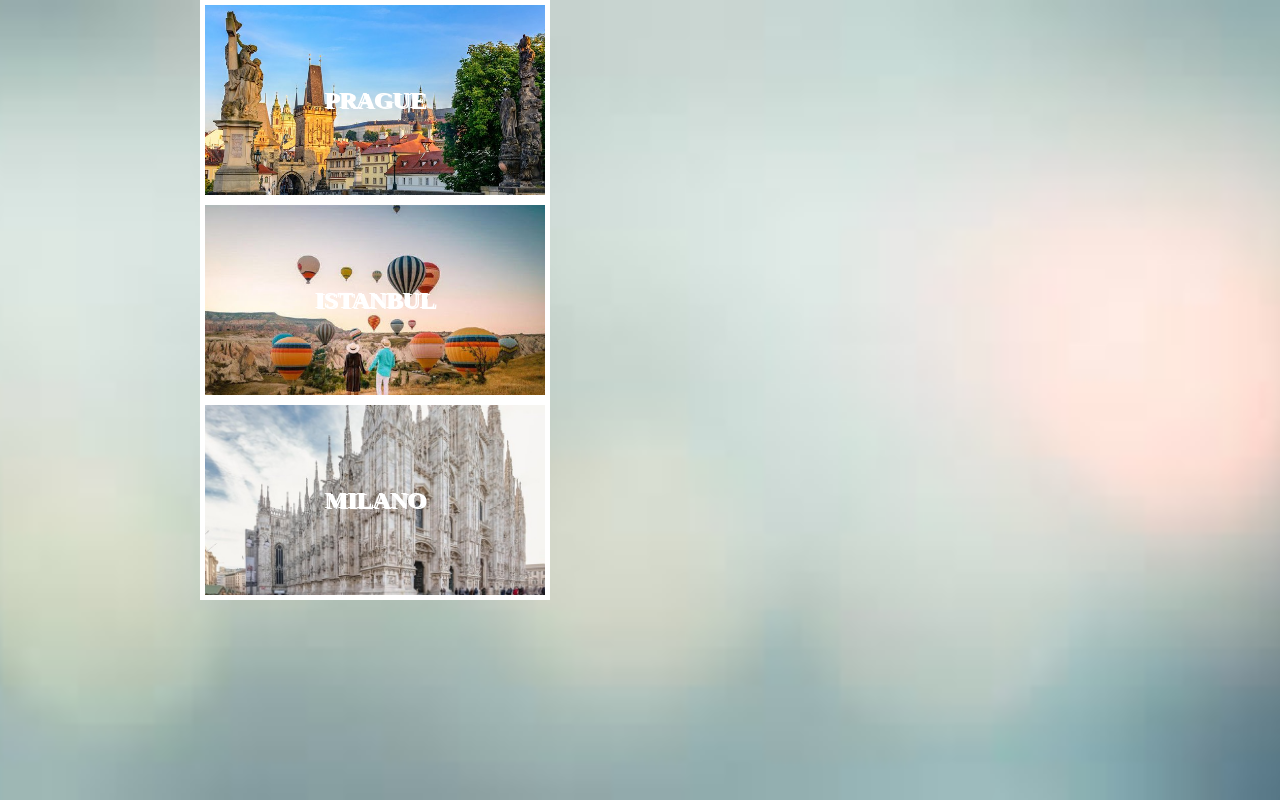
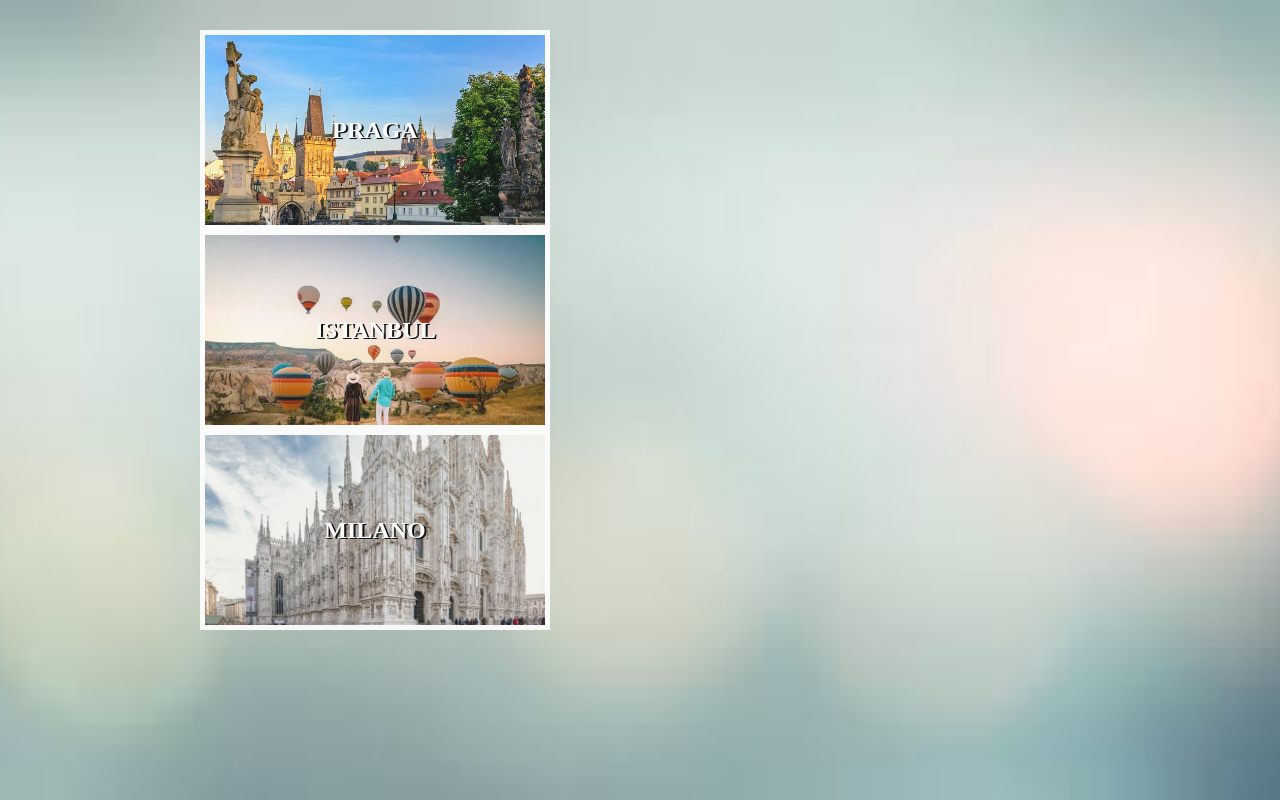
Before and after one commit to SalvatoreLauriola/htmlcss-airbnb, a plain HTML site: page index.html in a window 1280 px wide. Drawn offline with Linux system fonts and the light colour scheme.

Commit message:
Esercizio Finito

```diff
--- a/index.html
+++ b/index.html
@@ -2,16 +2,15 @@
 <html lang="en" dir="ltr">
   <head>
     <meta charset="utf-8">
-
     <title>AirBnb</title>
     <link rel="stylesheet" type="text/css" href="style/main.css">
+  </head>
+<!-- RIQUADRI DELLE CITTA' -->
+  <body>
 
-  </head>
-
-  <body>
     <div class="background">
       <div class="quad prague">
-        <h2 class="txt">PRAGUE</h2>
+        <h2 class="txt">PRAGA</h2>
       </div>
 
       <div class="quad istanbul">
@@ -25,5 +24,4 @@
 
   </body>
 
-
 </html>
--- a/style/main.css
+++ b/style/main.css
@@ -2,15 +2,16 @@
   margin: 0;
   box-sizing: border-box;
 }
-
+/* REGOLE DI LAYOUT PAGINA */
 .background {
   position: relative;
   background-image: url('../img/back.jpg');
   background-size: cover;
   background-position: center;
   height: 100vh;
+  padding-top: 30px;
 }
-
+/* REGOLE DELL'IMMAGINE */
 .quad {
   width: 350px;
   height: 200px;
@@ -21,24 +22,27 @@
   border-color: white;
   border-width: 5px;
 }
-
+/* IMMAGINI DELLE CITTA' */
 .prague {
   background-image: url('../img/prague.jpg');
+  opacity: 0.9;
 }
 
 .istanbul {
   background-image: url('../img/istanbul.jpg');
+  opacity: 0.9;
 }
 
 .milano {
  background-image: url('../img/milano.jpg');
+ opacity: 0.9;
 }
-
+/* ATTRIBUTI DEL TESTO */
 .txt {
   position: absolute;
   left: 50%;
   top: 50%;
   color: white;
   transform: translate(-50%, -50%);
-  text-shadow: 2px 1px white;
+  text-shadow: 2px 1px black;
 }
```
